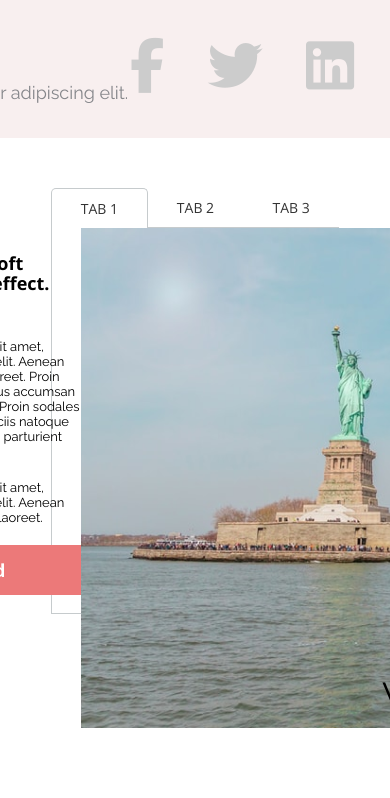
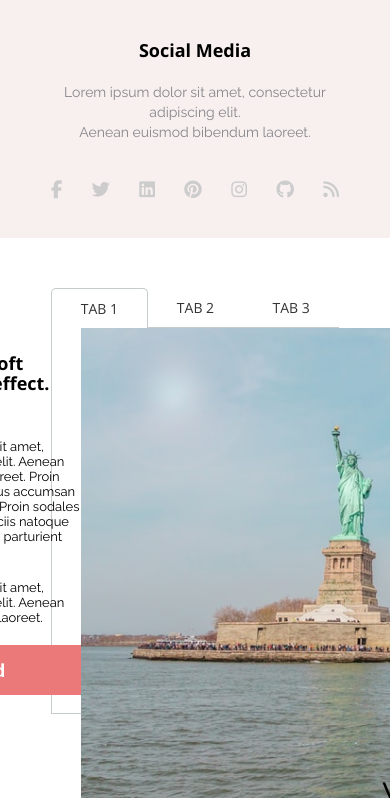
Before and after one commit to astashnk/AXIT, a plain HTML site: page index.html in a window 390 px wide. Shown: the part 1103-1901 px from the top of the page. Drawn offline with nearby package versions, Linux system fonts and the light colour scheme; a web font is replaced by a local one.

Commit message:
Update style-socialmedia.css

```diff
--- a/style/style-socialmedia.css
+++ b/style/style-socialmedia.css
@@ -8,7 +8,6 @@ justify-content: center;}
 width: 1170px;
 display: flex;
 justify-content: space-between;
-padding-left: 10px;
 box-sizing: border-box;}
 
 .socialmedia__info{
@@ -25,7 +24,6 @@ font-family: 'Raleway';
 font-style: normal;
 font-weight: 400;
 font-size: 18px;
-line-height: 20px;
 color: #86878B;
 margin-bottom: 0px;}
 
@@ -38,3 +36,28 @@ justify-content: space-between;}
 .icon-one{
 color: #CCCCCC;;
 font-size: 55px;}
+
+@media (max-width:1170px){
+.socialmedia__box{width: 992px;}
+.icon-one{font-size: 46px;}
+.socialmedia__header{font-size: 18px;
+margin-bottom: 10px;}
+.socialmedia__under-header-text{font-size: 14px;
+margin-top: 0;}
+#socialmedia{height: 105px;}
+.socialmedia__icons{margin-top: 30px;}}
+
+@media (max-width:1024px){
+.socialmedia__box{width: 288px;
+flex-wrap: wrap;}
+#socialmedia{height: 240px;}
+.socialmedia__header{
+margin-top: 40px;
+margin-bottom: 20px;
+text-align: center;}
+.socialmedia__under-header-text{
+text-align: center;
+margin-top: 0;
+line-height: 20px;}
+.icon-one{font-size: 18px;}
+.socialmedia__icons{margin-top: 0;}}
```
